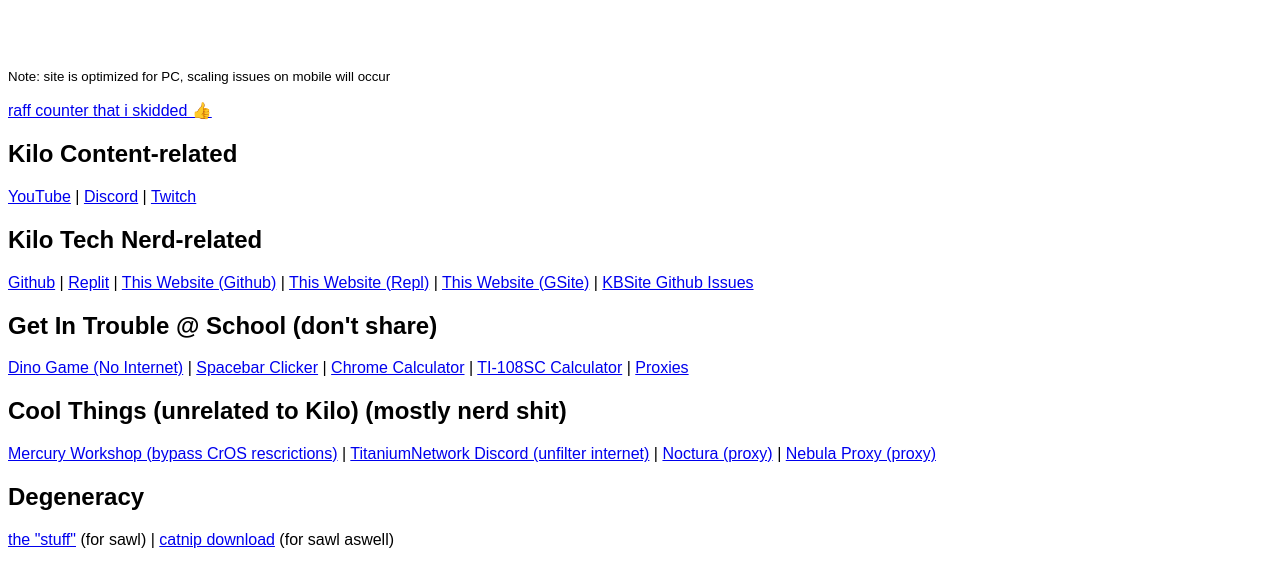
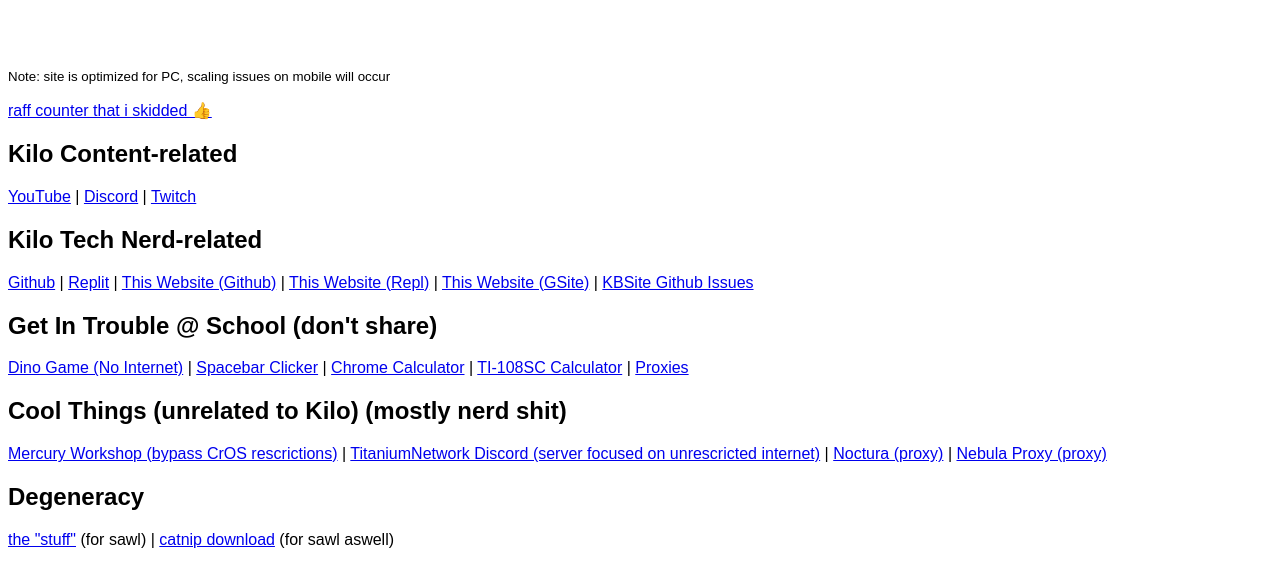
Before and after one commit to kkilobyte/kkilobyte.github.io, a website: page index.html in a window 1280 px wide. Shown: the part 213-780 px from the top of the page. Drawn offline with Linux system fonts and the light colour scheme.

Commit message:
updated TN description

```diff
--- a/index.html
+++ b/index.html
@@ -109,7 +109,7 @@
 
 <br><h2><b>Cool Things (unrelated to Kilo) (mostly nerd shit)</b></h2>
   <a href="https://mercurywork.shop">Mercury Workshop (bypass CrOS rescrictions)</a> &#124;
-  <a href="https://discord.gg/unblock">TitaniumNetwork Discord (unfilter internet)</a> &#124;
+  <a href="https://discord.gg/unblock">TitaniumNetwork Discord (server focused on unrescricted internet)</a> &#124;
   <a href="https://noctura.app">Noctura (proxy)</a> &#124;
   <a href="https://nebulaproxy.io">Nebula Proxy (proxy)</a>
 
```
